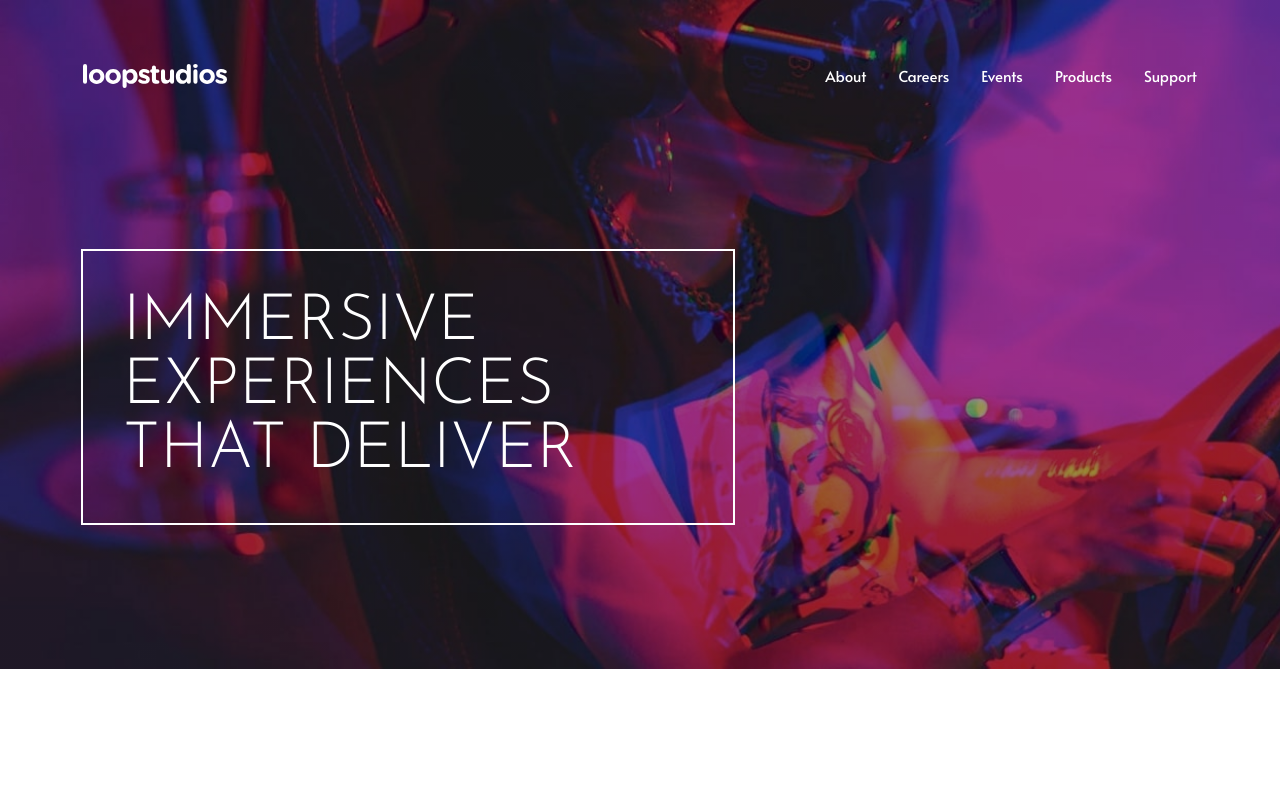
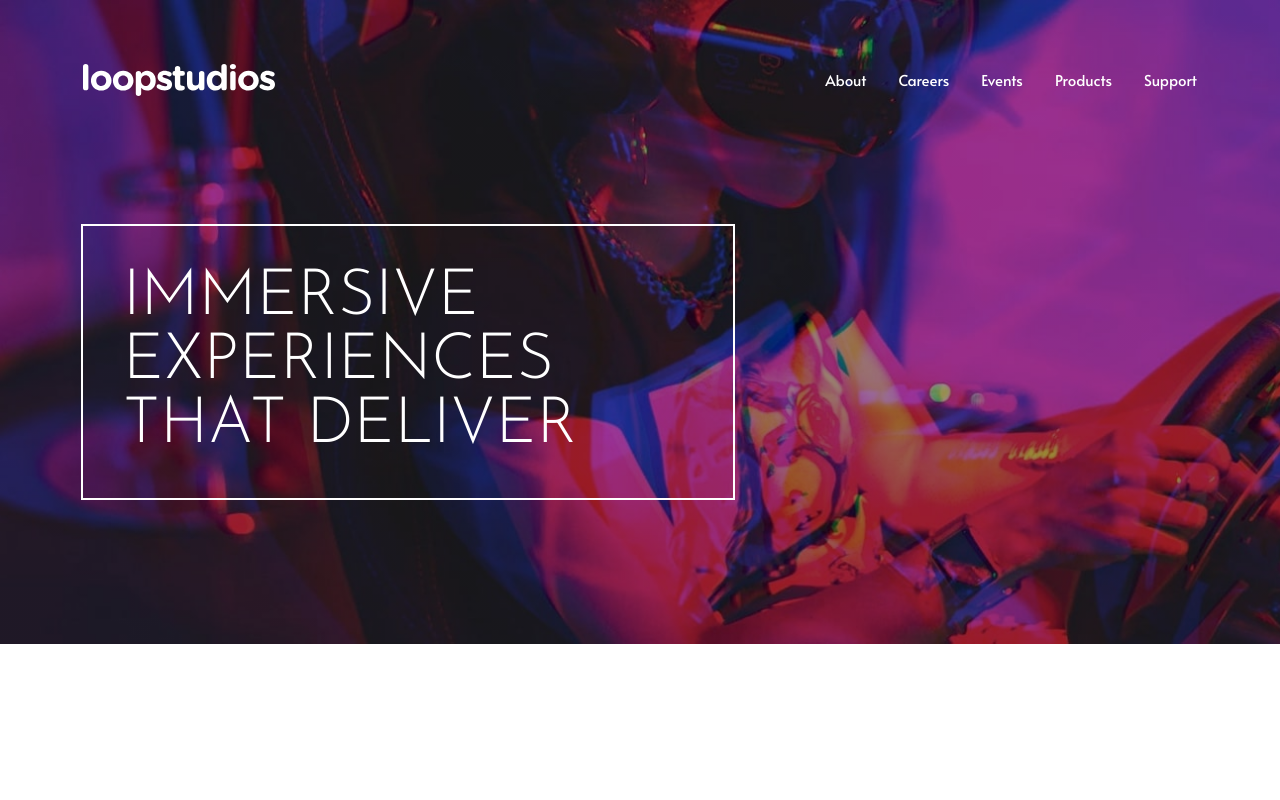
Before and after one commit to rule-kells/loopstudios-landing-page, a plain HTML site: page index.html in a window 1280 px wide. Shown: the top 800 px of the page. Drawn offline with Linux system fonts and the light colour scheme.

Commit message:
added initial loopstudios-landing-page files

```diff
--- a/css/styles.css
+++ b/css/styles.css
@@ -463,6 +463,10 @@
 
   @media (min-width: 75rem) {
 
+      .hero .logo {
+          max-width: 192px;
+      }
+
       .hero {
           padding: 4rem 1.5rem 9.125rem;
       }
@@ -470,6 +474,10 @@
       .hero .fs-heading-l {
           max-width: 40.625rem;
           padding: 2.5rem;
+      }
+
+      .nav.flex {
+          margin-bottom: 8.125rem;
       }
 
       .interactive {
```
